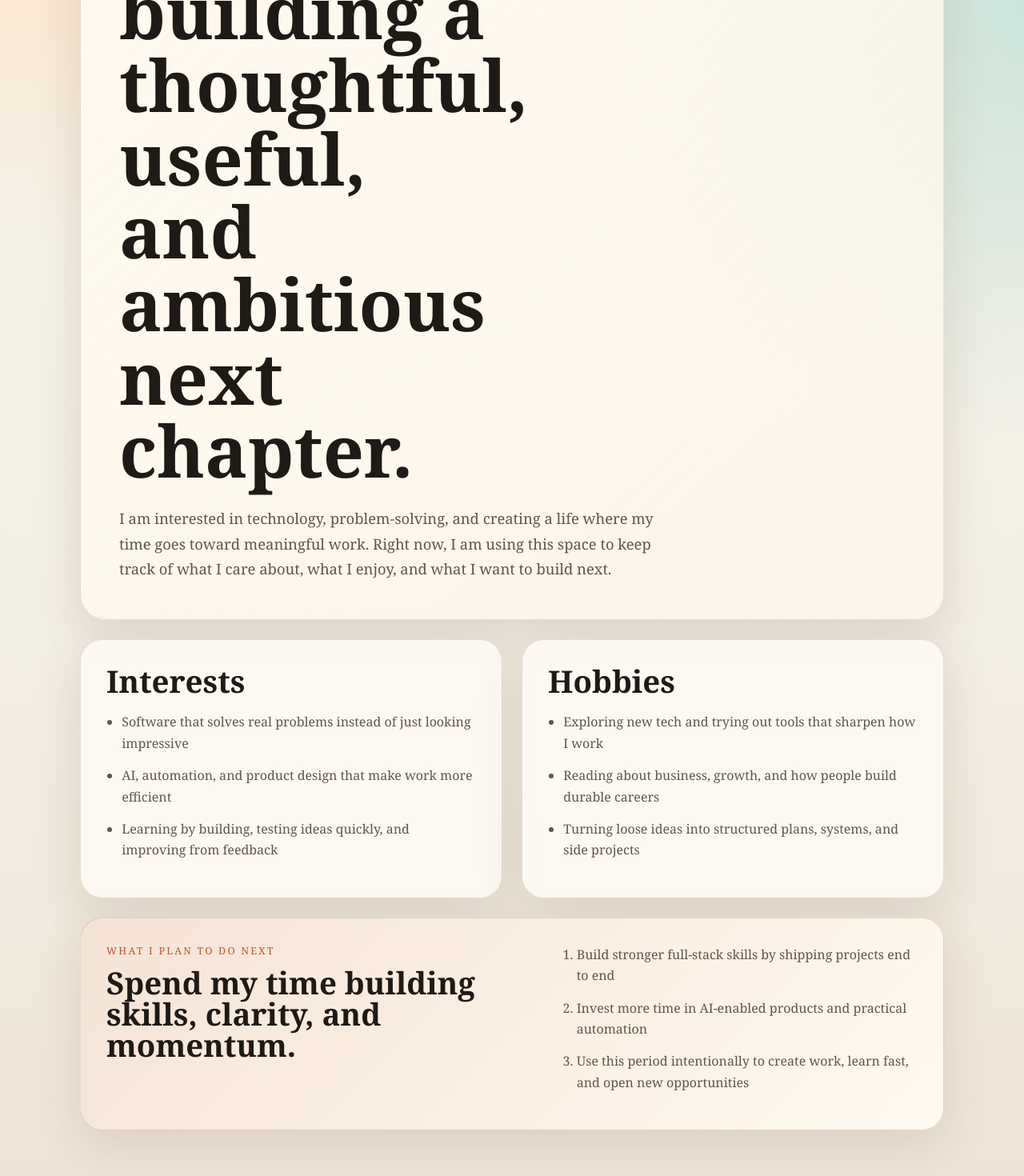
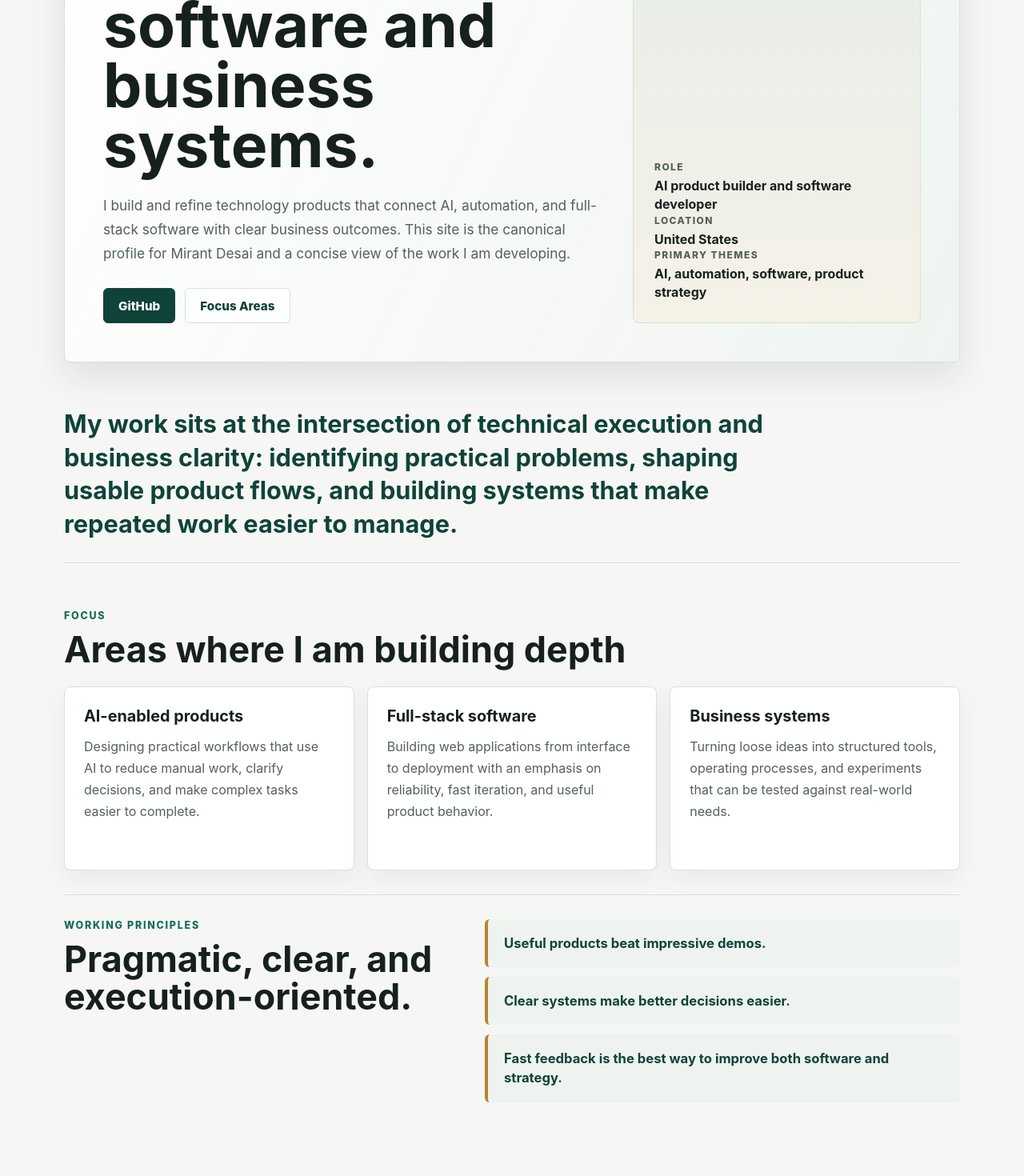
Before and after one commit to mirantdesai01/mirantdesai01.github.io, a Next.js app: page / in a window 1280 px wide. Shown: the part 364-1834 px from the top of the page at 80% size. Built offline with nearby package versions, Linux system fonts and the light colour scheme.

Commit message:
Refine personal site SEO and profile

```diff
--- a/app/globals.css
+++ b/app/globals.css
@@ -1,13 +1,14 @@
 :root {
-  --bg: #f3efe5;
-  --surface: rgba(255, 252, 246, 0.82);
-  --surface-strong: #fffaf0;
-  --text: #1e1a16;
-  --muted: #5f564b;
-  --line: rgba(48, 39, 28, 0.12);
-  --accent: #b8572f;
-  --accent-soft: #f3c7a8;
-  --shadow: 0 20px 60px rgba(72, 45, 20, 0.12);
+  --bg: #f6f7f4;
+  --surface: #ffffff;
+  --surface-muted: #eef3ef;
+  --text: #17211c;
+  --muted: #536158;
+  --line: #d8dfd9;
+  --accent: #176b5b;
+  --accent-strong: #0f433a;
+  --gold: #b8842e;
+  --shadow: 0 18px 46px rgba(23, 33, 28, 0.1);
 }
 
 * {
@@ -22,11 +23,10 @@ body {
   margin: 0;
   min-height: 100vh;
   color: var(--text);
-  background:
-    radial-gradient(circle at top left, rgba(255, 212, 170, 0.7), transparent 30%),
-    radial-gradient(circle at right 20%, rgba(191, 224, 214, 0.75), transparent 28%),
-    linear-gradient(180deg, #f8f4eb 0%, var(--bg) 55%, #efe5d7 100%);
-  font-family: Georgia, "Times New Roman", serif;
+  background: var(--bg);
+  font-family:
+    Inter, ui-sans-serif, system-ui, -apple-system, BlinkMacSystemFont, "Segoe UI",
+    sans-serif;
 }
 
 a {
@@ -34,111 +34,265 @@ a {
 }
 
 .page-shell {
-  width: min(1080px, calc(100% - 2rem));
+  width: min(1120px, calc(100% - 40px));
   margin: 0 auto;
-  padding: 72px 0 96px;
+  padding: 56px 0 80px;
 }
 
 .hero {
+  display: grid;
+  grid-template-columns: minmax(0, 1fr) 360px;
+  gap: 32px;
+  align-items: stretch;
   padding: 48px;
   border: 1px solid var(--line);
-  border-radius: 32px;
-  background: linear-gradient(135deg, rgba(255, 250, 240, 0.95), rgba(255, 247, 235, 0.72));
+  border-radius: 8px;
+  background:
+    linear-gradient(115deg, rgba(255, 255, 255, 0.96), rgba(238, 243, 239, 0.9)),
+    var(--surface);
   box-shadow: var(--shadow);
+}
+
+.hero-copy {
+  display: flex;
+  flex-direction: column;
+  justify-content: center;
 }
 
 .eyebrow,
 .section-label {
   margin: 0 0 12px;
+  color: var(--accent);
+  font-size: 0.78rem;
+  font-weight: 800;
+  letter-spacing: 0.14em;
   text-transform: uppercase;
-  letter-spacing: 0.18em;
-  font-size: 0.78rem;
-  color: var(--accent);
 }
 
-.hero h1,
-.focus-card h2,
-.card h2 {
-  margin: 0;
-  line-height: 1.02;
+h1,
+h2,
+h3,
+p {
+  margin-top: 0;
 }
 
-.hero h1 {
-  max-width: 10ch;
-  font-size: clamp(3rem, 7vw, 6.5rem);
+h1 {
+  max-width: 780px;
+  margin-bottom: 22px;
+  font-size: clamp(3rem, 6vw, 5.9rem);
+  line-height: 0.98;
+  letter-spacing: 0;
+}
+
+h2 {
+  margin-bottom: 0;
+  font-size: clamp(2rem, 3.5vw, 3.4rem);
+  line-height: 1.05;
+  letter-spacing: 0;
+}
+
+h3 {
+  margin-bottom: 12px;
+  font-size: 1.24rem;
+  line-height: 1.25;
 }
 
 .lede {
-  max-width: 680px;
-  margin: 24px 0 0;
-  font-size: 1.15rem;
-  line-height: 1.7;
+  max-width: 720px;
+  margin-bottom: 28px;
   color: var(--muted);
+  font-size: 1.08rem;
+  line-height: 1.75;
+}
+
+.actions {
+  display: flex;
+  flex-wrap: wrap;
+  gap: 12px;
+}
+
+.button {
+  display: inline-flex;
+  min-height: 44px;
+  align-items: center;
+  justify-content: center;
+  border: 1px solid var(--line);
+  border-radius: 6px;
+  padding: 0 18px;
+  background: var(--surface);
+  color: var(--accent-strong);
+  font-size: 0.95rem;
+  font-weight: 800;
+  text-decoration: none;
+}
+
+.button.primary {
+  border-color: var(--accent-strong);
+  background: var(--accent-strong);
+  color: #fff;
+}
+
+.profile-panel {
+  display: flex;
+  min-height: 100%;
+  flex-direction: column;
+  justify-content: space-between;
+  border: 1px solid var(--line);
+  border-radius: 8px;
+  padding: 26px;
+  background:
+    linear-gradient(180deg, rgba(23, 107, 91, 0.1), rgba(184, 132, 46, 0.09)),
+    #fbfcfa;
+}
+
+.monogram {
+  display: grid;
+  width: 86px;
+  height: 86px;
+  place-items: center;
+  border: 2px solid var(--accent);
+  border-radius: 50%;
+  color: var(--accent-strong);
+  font-size: 1.45rem;
+  font-weight: 900;
+}
+
+dl {
+  margin: 42px 0 0;
+}
+
+dt {
+  margin-bottom: 5px;
+  color: var(--muted);
+  font-size: 0.75rem;
+  font-weight: 800;
+  letter-spacing: 0.12em;
+  text-transform: uppercase;
+}
+
+dd {
+  margin: 0 0 22px;
+  font-weight: 750;
+  line-height: 1.45;
+}
+
+dd:last-child {
+  margin-bottom: 0;
+}
+
+.intro {
+  margin: 28px 0;
+  padding: 28px 0;
+  border-bottom: 1px solid var(--line);
+}
+
+.intro p {
+  max-width: 880px;
+  margin-bottom: 0;
+  color: var(--accent-strong);
+  font-size: clamp(1.35rem, 2.4vw, 2rem);
+  font-weight: 750;
+  line-height: 1.35;
+}
+
+.section {
+  padding: 30px 0;
+}
+
+.section-heading {
+  display: flex;
+  max-width: 920px;
+  flex-direction: column;
+  margin-bottom: 22px;
 }
 
 .grid {
   display: grid;
-  grid-template-columns: repeat(2, minmax(0, 1fr));
-  gap: 24px;
-  margin-top: 24px;
+  grid-template-columns: repeat(3, minmax(0, 1fr));
+  gap: 16px;
 }
 
 .card {
-  padding: 32px;
+  min-height: 230px;
   border: 1px solid var(--line);
-  border-radius: 28px;
+  border-radius: 8px;
+  padding: 24px;
   background: var(--surface);
-  box-shadow: var(--shadow);
-  backdrop-filter: blur(8px);
+  box-shadow: 0 10px 28px rgba(23, 33, 28, 0.06);
 }
 
-.card h2,
-.focus-card h2 {
-  font-size: clamp(1.8rem, 3vw, 2.8rem);
-  margin-bottom: 18px;
+.card p {
+  margin-bottom: 0;
+  color: var(--muted);
+  line-height: 1.7;
 }
 
-.card ul,
-.focus-card ol {
-  margin: 0;
-  padding-left: 1.2rem;
-  color: var(--muted);
+.split {
+  display: grid;
+  grid-template-columns: minmax(0, 0.9fr) minmax(0, 1.1fr);
+  gap: 40px;
+  align-items: start;
+  border-top: 1px solid var(--line);
 }
 
-.card li,
-.focus-card li {
-  margin-bottom: 14px;
-  line-height: 1.65;
+.principles {
+  display: grid;
+  gap: 12px;
+  margin: 0;
+  padding: 0;
+  list-style: none;
 }
 
-.focus {
-  display: grid;
-  grid-template-columns: 1.1fr 0.9fr;
-  gap: 24px;
-  margin-top: 24px;
-  background:
-    linear-gradient(135deg, rgba(184, 87, 47, 0.14), rgba(255, 250, 240, 0.92)),
-    var(--surface-strong);
+.principles li {
+  border-left: 4px solid var(--gold);
+  border-radius: 6px;
+  padding: 18px 20px;
+  background: var(--surface-muted);
+  color: var(--accent-strong);
+  font-size: 1.04rem;
+  font-weight: 750;
+  line-height: 1.45;
 }
 
-@media (max-width: 800px) {
+@media (max-width: 900px) {
   .page-shell {
-    width: min(100% - 1rem, 1080px);
-    padding: 24px 0 56px;
+    width: min(100% - 24px, 1120px);
+    padding: 28px 0 56px;
   }
 
   .hero,
-  .card {
-    padding: 24px;
-    border-radius: 24px;
-  }
-
   .grid,
-  .focus {
+  .split {
     grid-template-columns: 1fr;
   }
 
-  .hero h1 {
-    max-width: none;
+  .hero {
+    padding: 28px;
+  }
+
+  .profile-panel {
+    gap: 28px;
+  }
+
+  dl {
+    margin-top: 0;
   }
 }
+
+@media (max-width: 520px) {
+  .page-shell {
+    width: min(100% - 16px, 1120px);
+  }
+
+  .hero {
+    padding: 22px;
+  }
+
+  h1 {
+    font-size: clamp(2.45rem, 14vw, 3.4rem);
+  }
+
+  .actions {
+    display: grid;
+  }
+}
--- a/app/layout.js
+++ b/app/layout.js
@@ -1,8 +1,55 @@
 import "./globals.css";
 
+const siteUrl = "https://mirantdesai01.github.io";
+
 export const metadata = {
-  title: "Mirant Desai",
-  description: "Personal site for Mirant Desai",
+  metadataBase: new URL(siteUrl),
+  title: {
+    default: "Mirant Desai | AI Product Builder and Software Developer",
+    template: "%s | Mirant Desai",
+  },
+  description:
+    "Mirant Desai builds practical AI, automation, and full-stack software products focused on clear workflows, useful systems, and business impact.",
+  alternates: {
+    canonical: "/",
+  },
+  authors: [{ name: "Mirant Desai", url: siteUrl }],
+  creator: "Mirant Desai",
+  publisher: "Mirant Desai",
+  keywords: [
+    "Mirant Desai",
+    "AI product builder",
+    "software developer",
+    "automation",
+    "full-stack software",
+    "business technology",
+  ],
+  openGraph: {
+    title: "Mirant Desai | AI Product Builder and Software Developer",
+    description:
+      "Personal profile for Mirant Desai, focused on practical AI products, automation, full-stack software, and business systems.",
+    url: siteUrl,
+    siteName: "Mirant Desai",
+    locale: "en_US",
+    type: "profile",
+  },
+  twitter: {
+    card: "summary",
+    title: "Mirant Desai | AI Product Builder and Software Developer",
+    description:
+      "Practical AI, automation, and full-stack software work by Mirant Desai.",
+  },
+  robots: {
+    index: true,
+    follow: true,
+    googleBot: {
+      index: true,
+      follow: true,
+      "max-image-preview": "large",
+      "max-snippet": -1,
+      "max-video-preview": -1,
+    },
+  },
   verification: {
     google: "wu2Rg7sElRUMCJdfsQN8aoiVRF2HtPFrtXLdUHJL2hM",
   },
--- a/app/page.js
+++ b/app/page.js
@@ -1,67 +1,136 @@
-const interests = [
-  "Software that solves real problems instead of just looking impressive",
-  "AI, automation, and product design that make work more efficient",
-  "Learning by building, testing ideas quickly, and improving from feedback",
+const profile = {
+  name: "Mirant Desai",
+  title: "AI product builder and software developer",
+  location: "United States",
+  url: "https://mirantdesai01.github.io",
+  github: "https://github.com/mirantdesai01",
+};
+
+const focusAreas = [
+  {
+    title: "AI-enabled products",
+    text: "Designing practical workflows that use AI to reduce manual work, clarify decisions, and make complex tasks easier to complete.",
+  },
+  {
+    title: "Full-stack software",
+    text: "Building web applications from interface to deployment with an emphasis on reliability, fast iteration, and useful product behavior.",
+  },
+  {
+    title: "Business systems",
+    text: "Turning loose ideas into structured tools, operating processes, and experiments that can be tested against real-world needs.",
+  },
 ];
 
-const hobbies = [
-  "Exploring new tech and trying out tools that sharpen how I work",
-  "Reading about business, growth, and how people build durable careers",
-  "Turning loose ideas into structured plans, systems, and side projects",
+const principles = [
+  "Useful products beat impressive demos.",
+  "Clear systems make better decisions easier.",
+  "Fast feedback is the best way to improve both software and strategy.",
 ];
 
-const nextSteps = [
-  "Build stronger full-stack skills by shipping projects end to end",
-  "Invest more time in AI-enabled products and practical automation",
-  "Use this period intentionally to create work, learn fast, and open new opportunities",
-];
+const schema = {
+  "@context": "https://schema.org",
+  "@type": "Person",
+  name: profile.name,
+  url: profile.url,
+  jobTitle: profile.title,
+  address: {
+    "@type": "PostalAddress",
+    addressCountry: "US",
+  },
+  sameAs: [profile.github],
+  knowsAbout: [
+    "Artificial intelligence products",
+    "Automation",
+    "Full-stack software development",
+    "Business technology",
+    "Product strategy",
+  ],
+};
 
 export default function HomePage() {
   return (
     <main className="page-shell">
-      <section className="hero">
-        <p className="eyebrow">Mirant Desai</p>
-        <h1>
-          I am focused on building a thoughtful, useful, and ambitious next chapter.
-        </h1>
-        <p className="lede">
-          I am interested in technology, problem-solving, and creating a life
-          where my time goes toward meaningful work. Right now, I am using this
-          space to keep track of what I care about, what I enjoy, and what I
-          want to build next.
+      <script
+        type="application/ld+json"
+        dangerouslySetInnerHTML={{ __html: JSON.stringify(schema) }}
+      />
+
+      <section className="hero" aria-labelledby="profile-title">
+        <div className="hero-copy">
+          <p className="eyebrow">{profile.name}</p>
+          <h1 id="profile-title">
+            AI product builder focused on practical software and business systems.
+          </h1>
+          <p className="lede">
+            I build and refine technology products that connect AI, automation,
+            and full-stack software with clear business outcomes. This site is
+            the canonical profile for Mirant Desai and a concise view of the
+            work I am developing.
+          </p>
+          <div className="actions" aria-label="Profile links">
+            <a className="button primary" href={profile.github}>
+              GitHub
+            </a>
+            <a className="button" href="#focus">
+              Focus Areas
+            </a>
+          </div>
+        </div>
+
+        <aside className="profile-panel" aria-label="Profile summary">
+          <div className="monogram" aria-hidden="true">
+            MD
+          </div>
+          <dl>
+            <div>
+              <dt>Role</dt>
+              <dd>{profile.title}</dd>
+            </div>
+            <div>
+              <dt>Location</dt>
+              <dd>{profile.location}</dd>
+            </div>
+            <div>
+              <dt>Primary themes</dt>
+              <dd>AI, automation, software, product strategy</dd>
+            </div>
+          </dl>
+        </aside>
+      </section>
+
+      <section className="intro" aria-label="Professional summary">
+        <p>
+          My work sits at the intersection of technical execution and business
+          clarity: identifying practical problems, shaping usable product flows,
+          and building systems that make repeated work easier to manage.
         </p>
       </section>
 
-      <section className="grid">
-        <article className="card">
-          <h2>Interests</h2>
-          <ul>
-            {interests.map((item) => (
-              <li key={item}>{item}</li>
-            ))}
-          </ul>
-        </article>
-
-        <article className="card">
-          <h2>Hobbies</h2>
-          <ul>
-            {hobbies.map((item) => (
-              <li key={item}>{item}</li>
-            ))}
-          </ul>
-        </article>
+      <section className="section" id="focus">
+        <div className="section-heading">
+          <p className="section-label">Focus</p>
+          <h2>Areas where I am building depth</h2>
+        </div>
+        <div className="grid">
+          {focusAreas.map((item) => (
+            <article className="card" key={item.title}>
+              <h3>{item.title}</h3>
+              <p>{item.text}</p>
+            </article>
+          ))}
+        </div>
       </section>
 
-      <section className="focus card focus-card">
+      <section className="section split">
         <div>
-          <p className="section-label">What I plan to do next</p>
-          <h2>Spend my time building skills, clarity, and momentum.</h2>
+          <p className="section-label">Working Principles</p>
+          <h2>Pragmatic, clear, and execution-oriented.</h2>
         </div>
-        <ol>
-          {nextSteps.map((item) => (
+        <ul className="principles">
+          {principles.map((item) => (
             <li key={item}>{item}</li>
           ))}
-        </ol>
+        </ul>
       </section>
     </main>
   );
```
Also changed, not shown: public/robots.txt (added), 1 other file (tests, documents, lock files or other folders).
